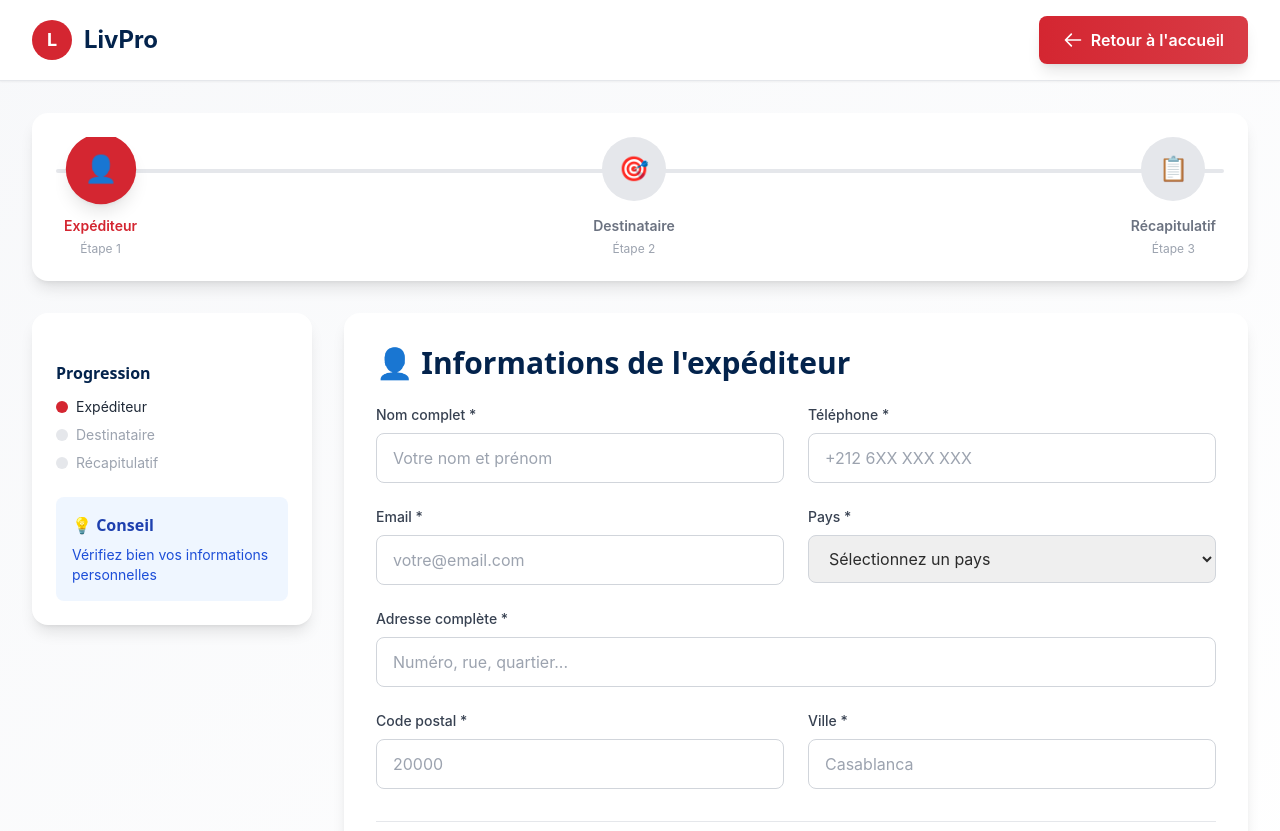
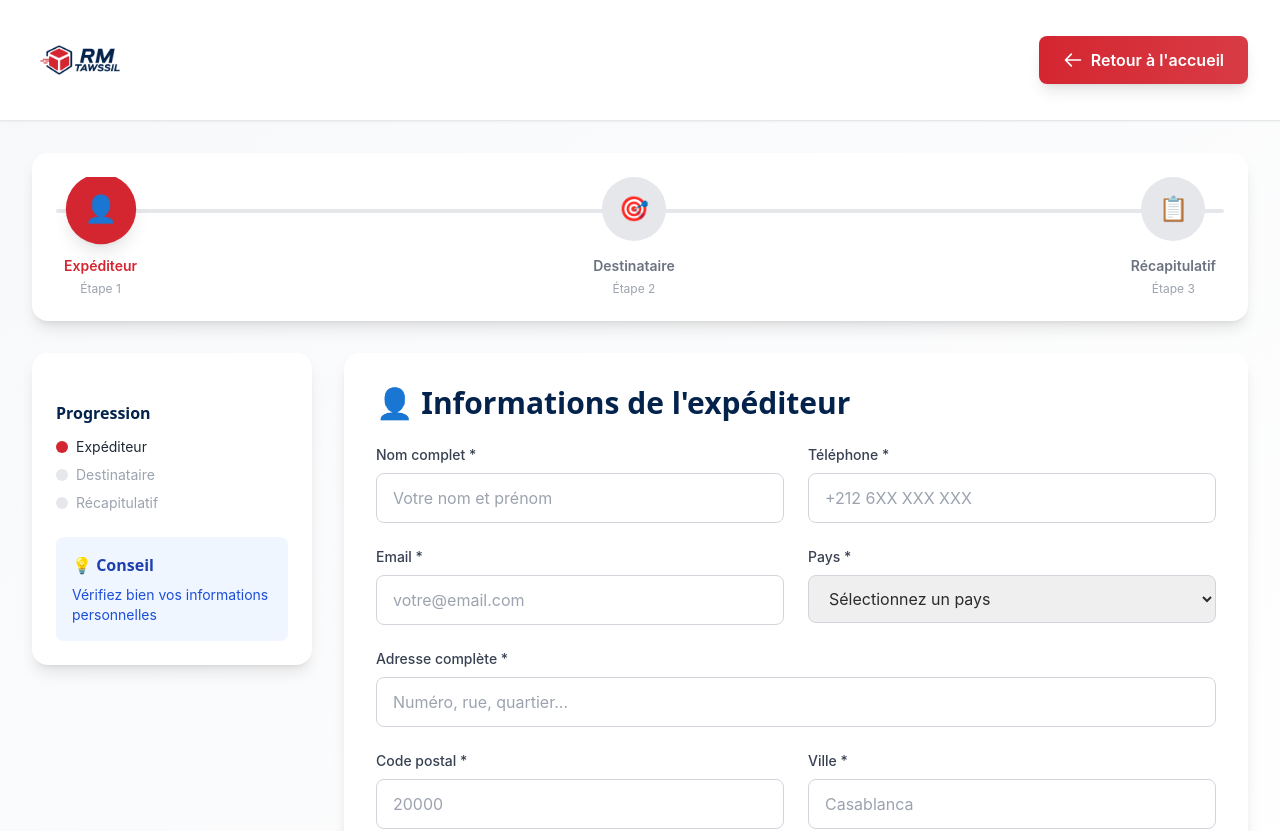
Before and after one commit to yriad00/livPro_nextJs, a Next.js app: page /send in a window 1280 px wide. Shown: the top 831 px of the page. Built offline with nearby package versions, Linux system fonts and the light colour scheme.

Commit message:
new logo

```diff
--- a/app/layout.tsx
+++ b/app/layout.tsx
@@ -1,7 +1,7 @@
 import type { Metadata } from 'next'
 import './globals.css'
 
-const BRAND_NAME = 'LivPro'
+const BRAND_NAME = 'RM TAWSSIL'
 
 export const metadata: Metadata = {
   title: `${BRAND_NAME} — Envois Maroc ↔ Allemagne | Rapide & Sûr`,
--- a/app/send/page.tsx
+++ b/app/send/page.tsx
@@ -2,6 +2,7 @@
 
 import { useState, useEffect } from 'react'
 import Link from 'next/link'
+import Image from 'next/image'
 import { motion } from 'framer-motion'
 import Swal from 'sweetalert2'
 import { useRouter } from 'next/navigation'
@@ -118,17 +119,17 @@ export default function SendPage() {
   return (
     <div className="min-h-screen bg-gradient-to-br from-neutral-light to-white">
       <div className="bg-white shadow-sm border-b sticky top-0 z-50">
-        <div className="max-w-7xl mx-auto px-4 sm:px-6 lg:px-8 py-4">
+        <div className="max-w-7xl mx-auto px-4 sm:px-6 lg:px-8 py-2 sm:py-3">
           <div className="flex items-center justify-between">
-            <Link href="/" className="flex items-center gap-3 group">
-              <motion.div
-                whileHover={{ scale: 1.1, rotate: 360 }}
-                transition={{ duration: 0.5 }}
-                className="w-10 h-10 bg-primary rounded-full flex items-center justify-center"
-              >
-                <span className="text-white font-bold text-lg">L</span>
-              </motion.div>
-              <span className="text-2xl font-bold text-secondary group-hover:text-primary transition-colors">LivPro</span>
+            <Link href="/" className="flex items-center group">
+              <Image
+                src="/images/logo-ff.png"
+                alt="RM TAWSSIL Logo"
+                width={280}
+                height={100}
+                className="h-20 sm:h-24 w-auto transform group-hover:scale-105 transition-transform duration-200"
+                priority
+              />
             </Link>
 
             <motion.div
--- a/components/About.tsx
+++ b/components/About.tsx
@@ -39,7 +39,7 @@ export default function About() {
             Qui sommes-nous
           </motion.span>
           <h2 className="text-2xl sm:text-3xl md:text-4xl lg:text-5xl font-bold text-secondary mb-3 sm:mb-4 px-4">
-            À propos de LivPro
+            À propos de RM TAWSSIL
           </h2>
           <p className="text-base sm:text-lg text-gray-600 max-w-3xl mx-auto px-4">
             Votre partenaire de confiance pour l&apos;envoi de colis entre le Maroc et l&apos;Allemagne
@@ -73,7 +73,7 @@ export default function About() {
                     </svg>
                   ),
                   title: "Connexion internationale",
-                  description: "LivPro est né de la volonté de faciliter les envois de colis entre le Maroc et l'Allemagne. Nous comprenons l'importance de rester connecté avec vos proches et de recevoir vos colis en toute sécurité."
+                  description: "RM TAWSSIL est né de la volonté de faciliter les envois de colis entre le Maroc et l'Allemagne. Nous comprenons l'importance de rester connecté avec vos proches et de recevoir vos colis en toute sécurité."
                 },
                 {
                   icon: (
@@ -164,7 +164,7 @@ export default function About() {
                 whileHover={{ scale: 1.1 }}
                 transition={{ duration: 0.6 }}
                 src="/images/Cardboard.jpeg"
-                alt="Colis LivPro"
+                alt="Colis RM TAWSSIL"
                 className="w-full h-full object-cover"
               />
 
--- a/components/Contact.tsx
+++ b/components/Contact.tsx
@@ -142,7 +142,7 @@ export default function Contact() {
                 allowFullScreen
                 loading="lazy"
                 referrerPolicy="no-referrer-when-downgrade"
-                title="Localisation LivPro Casablanca"
+                title="Localisation RM TAWSSIL Casablanca"
               />
             </div>
           </motion.div>
--- a/components/Footer.tsx
+++ b/components/Footer.tsx
@@ -1,4 +1,5 @@
 import Link from 'next/link'
+import Image from 'next/image'
 
 export default function Footer() {
   const currentYear = new Date().getFullYear()
@@ -9,9 +10,15 @@ export default function Footer() {
         <div className="grid md:grid-cols-4 gap-8 mb-8">
           {/* Brand */}
           <div className="col-span-1">
-            <h3 className="text-2xl font-bold text-white mb-4">LivPro</h3>
+            <Image
+              src="/images/logo-WHITE.png"
+              alt="RM TAWSSIL Logo"
+              width={240}
+              height={80}
+              className="h-16 sm:h-20 w-auto mb-4"
+            />
             <p className="text-gray-300 text-sm leading-relaxed">
-              Votre partenaire de confiance pour vos envois entre Casablanca et l&apos;Allemagne.
+              Votre partenaire de confiance pour vos envois entre le Maroc et l&apos;Allemagne.
             </p>
           </div>
 
--- a/components/Hero.tsx
+++ b/components/Hero.tsx
@@ -116,7 +116,7 @@ export default function Hero() {
               >
                 <img
                   src="/images/Gemini_Generated_Image-removebg-preview.png"
-                  alt="Livreur professionnel LivPro avec colis"
+                  alt="Livreur professionnel RM TAWSSIL avec colis"
                   className="w-full h-auto max-w-sm sm:max-w-md lg:max-w-lg xl:max-w-xl drop-shadow-2xl object-contain"
                   width={700}
                   height={900}
--- a/components/Navbar.tsx
+++ b/components/Navbar.tsx
@@ -2,7 +2,7 @@
 
 import { useState } from 'react'
 import Link from 'next/link'
-import Logo from './Logo'
+import Image from 'next/image'
 
 export default function Navbar() {
   const [isMenuOpen, setIsMenuOpen] = useState(false)
@@ -10,13 +10,17 @@ export default function Navbar() {
   return (
     <nav className="bg-white shadow-md sticky top-0 z-50">
       <div className="max-w-7xl mx-auto px-4 sm:px-6 lg:px-8">
-        <div className="flex justify-between items-center h-20">
-          {/* Logo and Brand */}
-          <Link href="/" className="flex items-center gap-3 group">
-            <Logo className="w-12 h-12 transform group-hover:scale-110 transition-transform duration-200" />
-            <span className="text-2xl font-bold text-secondary font-heading">
-              LivPro
-            </span>
+        <div className="flex justify-between items-center h-24 sm:h-28">
+          {/* Logo */}
+          <Link href="/" className="flex items-center group">
+            <Image
+              src="/images/logo-ff.png"
+              alt="RM TAWSSIL Logo"
+              width={280}
+              height={100}
+              className="h-20 sm:h-24 w-auto transform group-hover:scale-105 transition-transform duration-200"
+              priority
+            />
           </Link>
 
           {/* Desktop Navigation */}
--- a/components/Stats.tsx
+++ b/components/Stats.tsx
@@ -28,7 +28,7 @@ export default function Stats() {
               Rejoignez la
               <br className="hidden sm:block" />
               <span className="sm:hidden"> </span>
-              Famille LivPro!
+              Famille RM TAWSSIL!
             </h2>
           </motion.div>
 
```
Also changed, not shown: public/images/logo-WHITE.png (added), public/images/logo-ff.png (added).
